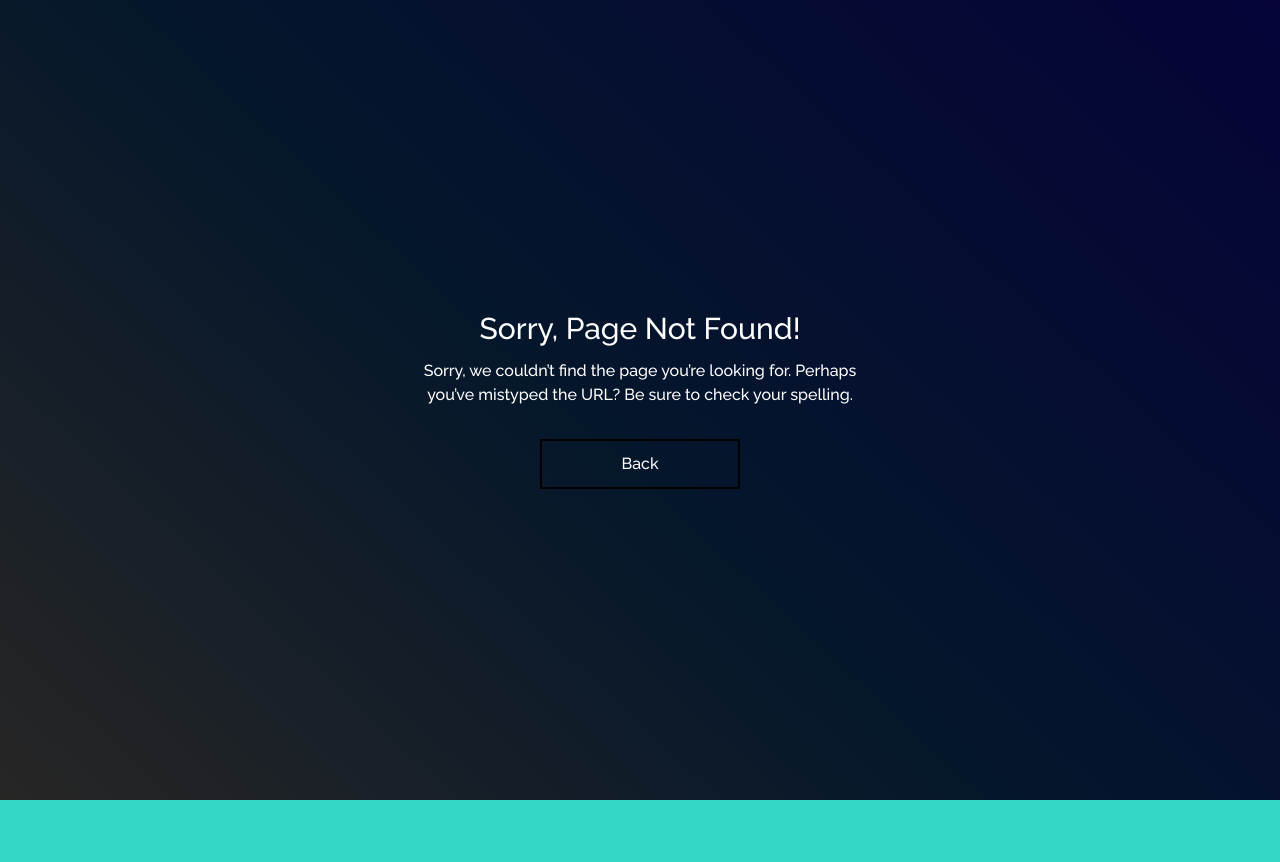
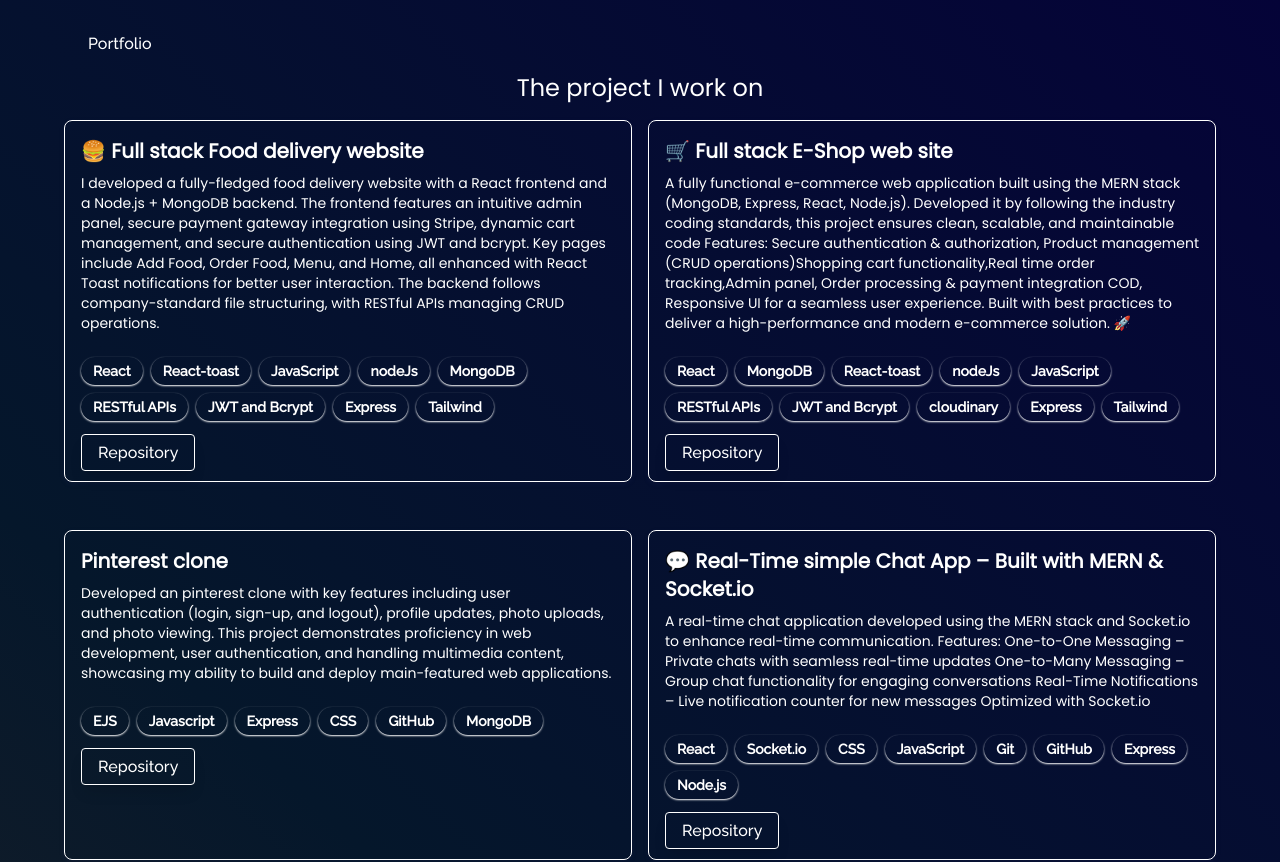
Before and after one commit to AbidJohar/PortfolioInReact, a React (Vite) app: page /PortfolioInReact/projectlist in a window 1280 px wide. Before the commit this address had no page. Shown: the top 862 px of the page. Before the commit the page ends 800 px from the top, so only its background shows below. Built offline with nearby package versions, Linux system fonts and the light colour scheme; some icons are missing.

Commit message:
add two more projects

```diff
--- a/index.html
+++ b/index.html
@@ -2,12 +2,12 @@
 <html lang="en">
   <head>
     <meta charset="UTF-8" />
-    <link rel="icon" type="image/svg+xml" href="./Assets/images/logor.png" />
+    <link rel="icon" type="image/png" href="/assets/images/logor.png" />
     <meta name="viewport" content="width=device-width, initial-scale=1.0" />
     <title>Abid Johar</title>
   </head>
   <body>
     <div id="root"></div>
-    <script type="module" src="/src/main.jsx"></script>
+    <script type="module" src="./src/main.jsx"></script>
   </body>
 </html>
--- a/src/App.jsx
+++ b/src/App.jsx
@@ -38,7 +38,7 @@ function App() {
   return (
     <div className="App ">
        <Cursor />
-      <Router>
+      <Router basename="/PortfolioInReact">
         <Preloader load={load} />
         <div className="App" id={load ? "no-scroll" : "scroll"}>
           <ScrollToTopOnRouteChange />
--- a/src/data/ProjectsList.jsx
+++ b/src/data/ProjectsList.jsx
@@ -1,7 +1,7 @@
 export const ProjectsList = {
   projects: [
     {
-      name: "Full stack Food delivery website",
+      name: "🍔 Full stack Food delivery website",
       description:
         "I developed a fully-fledged food delivery website with a React frontend and a Node.js + MongoDB backend. The frontend features an intuitive admin panel, secure payment gateway integration using  Stripe, dynamic cart management, and secure authentication using JWT and bcrypt. Key pages include Add Food, Order Food, Menu, and Home, all enhanced with React Toast notifications for better user interaction. The backend follows company-standard file structuring, with RESTful APIs managing CRUD operations.",
       technologies: [
@@ -12,6 +12,24 @@ export const ProjectsList = {
         "MongoDB",
         "RESTful APIs",
         "JWT and Bcrypt",
+        "Express",
+        "Tailwind"
+      ],
+      link: "https://github.com/AbidJohar/Food_Delivery"
+    },
+    {
+      name: "🛒 Full stack E-Shop web site",
+      description:
+        "A fully functional e-commerce web application built using the MERN stack (MongoDB, Express, React, Node.js). Developed it by following the industry coding standards, this project ensures clean, scalable, and maintainable code Features: Secure authentication & authorization, Product management (CRUD operations)Shopping cart functionality,Real time order tracking,Admin panel, Order processing & payment integration COD, Responsive UI for a seamless user experience. Built with best practices to deliver a high-performance and modern e-commerce solution. 🚀",
+      technologies: [
+        "React",
+        "MongoDB",
+        "React-toast",
+        "nodeJs",
+        "JavaScript",
+        "RESTful APIs",
+        "JWT and Bcrypt",
+        "cloudinary",
         "Express",
         "Tailwind"
       ],
@@ -30,6 +48,22 @@ export const ProjectsList = {
         "MongoDB",
       ],
       link: "https://github.com/AbidJohar/PinterestClone"
+    },
+    {
+      name: "💬 Real-Time simple Chat App – Built with MERN & Socket.io",
+      description:
+        "A  real-time chat application developed using the MERN stack  and Socket.io to enhance real-time communication. Features: One-to-One Messaging – Private chats with seamless real-time updates One-to-Many Messaging – Group chat functionality for engaging conversations Real-Time Notifications – Live notification counter for new messages Optimized with Socket.io",
+      technologies: [
+        "React",
+        "Socket.io",
+        "CSS",
+        "JavaScript",
+        "Git",
+        "GitHub",
+        "Express",
+        "Node.js",
+      ],
+      link: "https://github.com/AbidJohar/MegaProject"
     },
     {
       name: "Mega Project",
--- a/src/data/SkillsData.jsx
+++ b/src/data/SkillsData.jsx
@@ -14,7 +14,8 @@ export const skillsData = [
   "express",
   "Microsoft Office",
   "Python",
-  "Typescript"
+  "Typescript",
+  "Electron.js"
 
 ];
 
--- a/src/data/UserData.jsx
+++ b/src/data/UserData.jsx
@@ -32,6 +32,7 @@ export const UserData = {
       "Front End Developer",
       "Back End Developer",
       "React Js Developer",
+      "Prompt Engineer",
       "JavaScript Developer",
     ],
     autoStart: true,
--- a/src/pages/Layout.jsx
+++ b/src/pages/Layout.jsx
@@ -1,3 +1,4 @@
+/* eslint-disable no-unused-vars */
 import React from "react";
 import Header from "../components/Header";
 import Home from "./Home";
--- a/src/pages/NotFound.jsx
+++ b/src/pages/NotFound.jsx
@@ -1,3 +1,4 @@
+/* eslint-disable no-unused-vars */
 import React from "react";
 import { useNavigate } from "react-router-dom";
 
--- a/src/utils/SkillsImage.js
+++ b/src/utils/SkillsImage.js
@@ -70,6 +70,7 @@ import picsart from "../Assets/svg/skills/picsart.svg";
 import sketch from "../Assets/svg/skills/sketch.svg";
 import unity from "../Assets/svg/skills/unity.svg";
 import wolframalpha from "../Assets/svg/skills/wolframalpha.svg";
+import electronjsicon from "../Assets/svg/skills/electronjs-icon.svg";
 
 import canva from "../Assets/svg/skills/canva.svg";
 import nodejs from '../Assets/svg/skills/node-js.svg';
@@ -94,6 +95,8 @@ export const skillsImage = (skill) => {
       return afterEffects;
     case "css":
       return css;
+    case "electron.js":
+      return electronjsicon;
     case "angular":
       return angular;
     case "javascript":
--- a/vite.config.js
+++ b/vite.config.js
@@ -1,7 +1,16 @@
-import { defineConfig } from 'vite'
-import react from '@vitejs/plugin-react'
+import { defineConfig } from 'vite';
+import react from '@vitejs/plugin-react';
+import { viteStaticCopy } from 'vite-plugin-static-copy';
 
-// https://vitejs.dev/config/
 export default defineConfig({
-  plugins: [react()],
-})
+  plugins: [
+    react(),
+    viteStaticCopy({
+      targets: [
+        { src: 'src/assets/images/*', dest: 'assets/images' },
+        { src: 'src/assets/svg/*', dest: 'assets/svg' }
+      ]
+    })
+  ],
+  base: '/PortfolioInReact/'
+});
```
Also changed, not shown: package.json (+6 -5 lines), src/Assets/svg/skills/electronjs-icon.svg (added), 1 other file (tests, documents, lock files or other folders).
